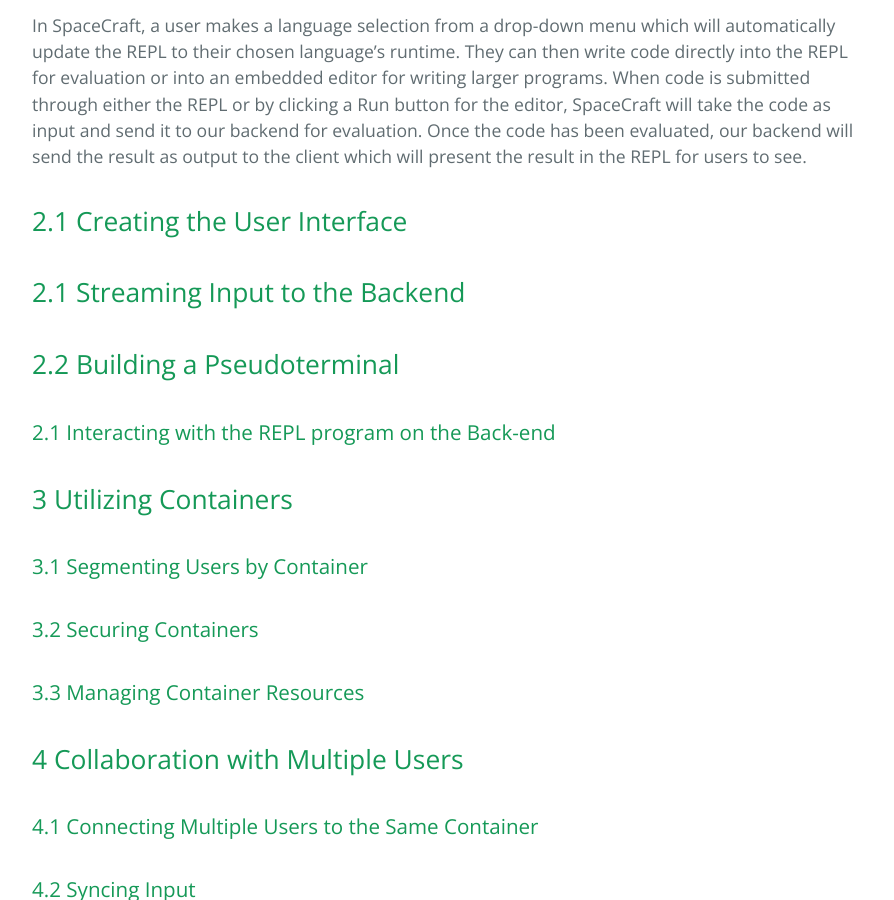
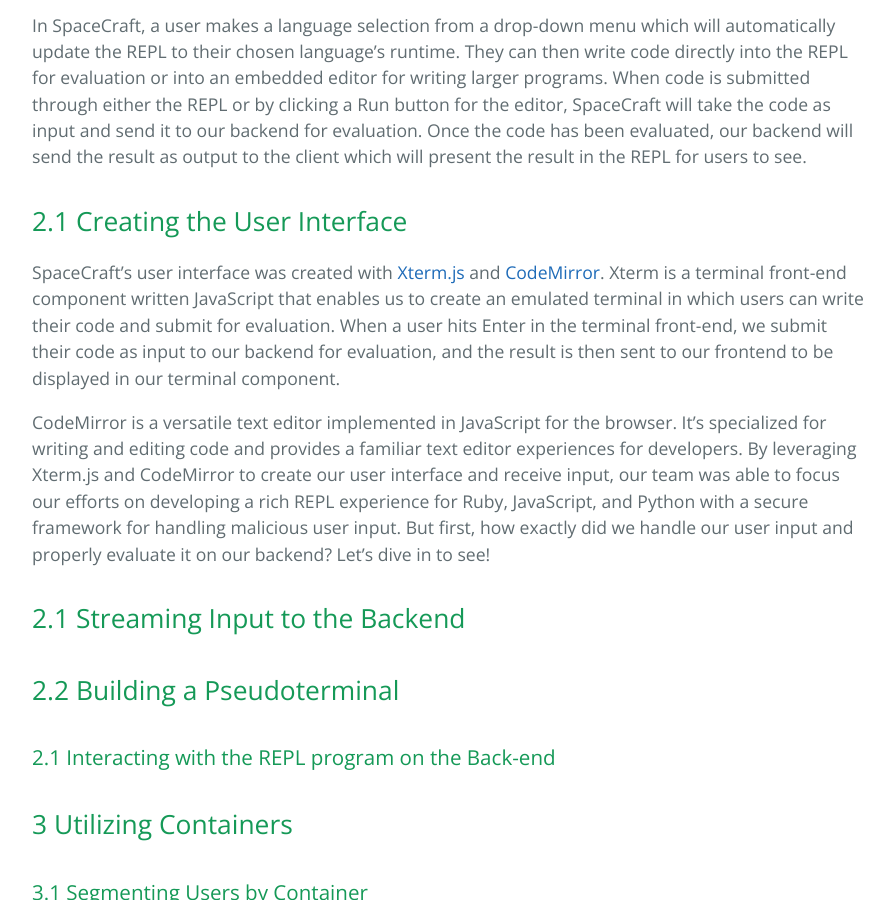
Before and after one commit to spacecraft-repl/spacecraft-repl.github.io, a Jekyll site: the page built from index.md, in a window 1280 px wide and 900 px high, scrolled down 1639 px. Shown: the whole window, without its empty margins (192-1086 px from the left). Built offline with Jekyll 4.4.1, drawn with Linux system fonts in a browser that asks for light colours; our own code applies the rules of GitHub Pages for plain Markdown files.

Commit message:
Wrote section 2.1 Creating the User Interface

```diff
--- a/index.md
+++ b/index.md
@@ -26,7 +26,9 @@
 In SpaceCraft, a user makes a language selection from a drop-down menu which will automatically update the REPL to their chosen language's runtime. They can then write code directly into the REPL for evaluation or into an embedded editor for writing larger programs. When code is submitted through either the REPL or by clicking a Run button for the editor, SpaceCraft will take the code as input and send it to our backend for evaluation. Once the code has been evaluated, our backend will send the result as output to the client which will present the result in the REPL for users to see.
 
 ## 2.1 Creating the User Interface
+SpaceCraft's user interface was created with [Xterm.js](https://github.com/xtermjs/xterm.js/) and [CodeMirror](https://codemirror.net/). Xterm is a terminal front-end component written JavaScript that enables us to create an emulated terminal in which users can write their code and submit for evaluation. When a user hits Enter in the terminal front-end, we submit their code as input to our backend for evaluation, and the result is then sent to our frontend to be displayed in our terminal component.
 
+CodeMirror is a versatile text editor implemented in JavaScript for the browser. It's specialized for writing and editing code and provides a familiar text editor experiences for developers. By leveraging Xterm.js and CodeMirror to create our user interface and receive input, our team was able to focus our efforts on developing a rich REPL experience for Ruby, JavaScript, and Python with a secure framework for handling malicious user input. But first, how exactly did we handle our user input and properly evaluate it on our backend? Let's dive in to see!
 
 ## 2.1 Streaming Input to the Backend
 
```
